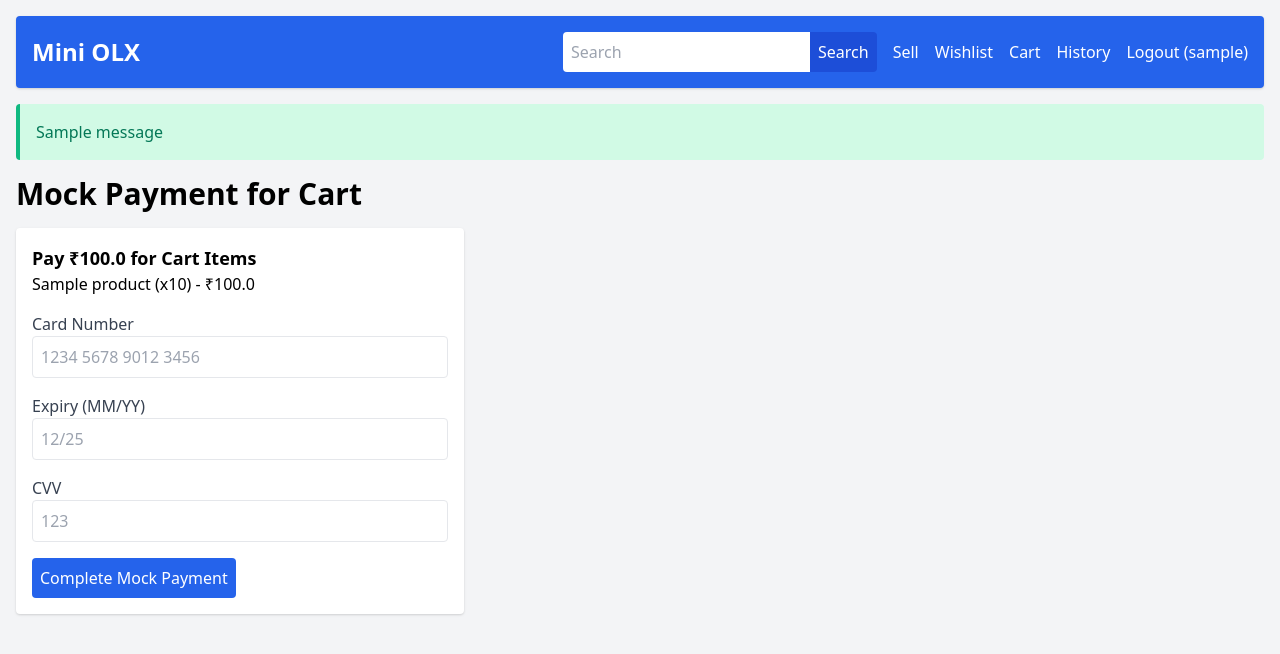
After one commit to AbiVarsanP/Mini-OLX, a Flask app: page /buy_cart in a window 1280 px wide. The commit adds this page. Shown: the top 654 px of the page. Run offline with Flask 3, Linux system fonts and the light colour scheme; the visitor is signed in with stand-in values (Sample User, id 1); tables that the repository leaves empty hold one stand-in row (values such as "Sample post"); one stand-in notice (Sample message) is shown.

Commit message:
mini olx updated

```diff
--- a/app.py
+++ b/app.py
@@ -1,22 +1,40 @@
-from flask import Flask, render_template, request, redirect, url_for, flash, session
+from flask import Flask, render_template, request, redirect, url_for, flash, session, send_from_directory
 import sqlite3
 from werkzeug.security import generate_password_hash, check_password_hash
 from datetime import datetime
+import os
+from werkzeug.utils import secure_filename
 
 app = Flask(__name__)
 app.secret_key = 'your_secret_key'
+app.config['UPLOAD_FOLDER'] = 'static/uploads'
+app.config['ALLOWED_EXTENSIONS'] = {'png', 'jpg', 'jpeg', 'gif'}
+
+def allowed_file(filename):
+    return '.' in filename and filename.rsplit('.', 1)[1].lower() in app.config['ALLOWED_EXTENSIONS']
 
 def get_db():
     conn = sqlite3.connect('olx.db')
     conn.row_factory = sqlite3.Row
     return conn
 
+@app.route('/debug/uploads')
+def debug_uploads():
+    upload_folder = app.config['UPLOAD_FOLDER']
+    files = os.listdir(upload_folder) if os.path.exists(upload_folder) else []
+    return render_template('debug_uploads.html', files=files)
+
 @app.route('/')
 def index():
+    category = request.args.get('category', '')
     conn = get_db()
-    products = conn.execute('SELECT * FROM products WHERE sold = 0').fetchall()
+    if category:
+        products = conn.execute('SELECT * FROM products WHERE sold = 0 AND category = ?', (category,)).fetchall()
+    else:
+        products = conn.execute('SELECT * FROM products WHERE sold = 0').fetchall()
+    categories = conn.execute('SELECT DISTINCT category FROM products WHERE sold = 0').fetchall()
     conn.close()
-    return render_template('index.html', products=products)
+    return render_template('index.html', products=products, categories=categories, selected_category=category)
 
 @app.route('/register', methods=['GET', 'POST'])
 def register():
@@ -71,11 +89,21 @@ def sell():
         title = request.form['title']
         description = request.form['description']
         price = float(request.form['price'])
+        category = request.form['category']
         user_id = session['user_id']
+        image_path = None
+
+        if 'image' in request.files:
+            file = request.files['image']
+            if file and allowed_file(file.filename):
+                filename = secure_filename(file.filename)
+                file.save(os.path.join(app.config['UPLOAD_FOLDER'], filename))
+                image_path = f'uploads/{filename}'
+                flash(f'Image uploaded: {image_path}')
 
         conn = get_db()
-        conn.execute('INSERT INTO products (title, description, price, user_id) VALUES (?, ?, ?, ?)',
-                     (title, description, price, user_id))
+        conn.execute('INSERT INTO products (title, description, price, category, user_id, image_path) VALUES (?, ?, ?, ?, ?, ?)',
+                     (title, description, price, category, user_id, image_path))
         conn.commit()
         conn.close()
         flash('Product listed successfully!')
@@ -90,7 +118,7 @@ def product(id):
     conn.close()
     return render_template('product.html', product=product)
 
-@app.route('/buy/<int:id>')
+@app.route('/buy/<int:id>', methods=['GET', 'POST'])
 def buy(id):
     if 'user_id' not in session:
         flash('Please login to buy products!')
@@ -98,12 +126,67 @@ def buy(id):
 
     conn = get_db()
     product = conn.execute('SELECT * FROM products WHERE id = ?', (id,)).fetchone()
-    if product and product['sold'] == 0:
-        conn.execute('UPDATE products SET sold = 1, buyer_id = ? WHERE id = ?', (session['user_id'], id))
-        conn.commit()
-        flash('Product purchased successfully!')
+
+    if request.method == 'POST':
+        if product and product['sold'] == 0:
+            # Simulate payment processing
+            card_number = request.form.get('card_number')
+            expiry = request.form.get('expiry')
+            cvv = request.form.get('cvv')
+
+            # Basic validation (for demo purposes)
+            if card_number and len(card_number) >= 12 and expiry and cvv and len(cvv) >= 3:
+                conn.execute('UPDATE products SET sold = 1, buyer_id = ? WHERE id = ?', (session['user_id'], id))
+                conn.commit()
+                flash('Mock payment successful! Product purchased.')
+                conn.close()
+                return redirect(url_for('index'))
+            else:
+                flash('Invalid payment details!')
+                conn.close()
+                return render_template('payment.html', product=product)
+        flash('Product not available!')
+        conn.close()
+        return redirect(url_for('index'))
+
     conn.close()
-    return redirect(url_for('index'))
+    return render_template('buy.html', product=product)
+
+@app.route('/buy_cart', methods=['GET', 'POST'])
+def buy_cart():
+    if 'user_id' not in session:
+        flash('Please login to buy products!')
+        return redirect(url_for('login'))
+
+    conn = get_db()
+    cart_items = conn.execute('SELECT p.*, c.quantity FROM products p JOIN cart c ON p.id = c.product_id WHERE c.user_id = ?', (session['user_id'],)).fetchall()
+
+    if not cart_items:
+        flash('Your cart is empty!')
+        conn.close()
+        return redirect(url_for('cart'))
+
+    if request.method == 'POST':
+        card_number = request.form.get('card_number')
+        expiry = request.form.get('expiry')
+        cvv = request.form.get('cvv')
+
+        if card_number and len(card_number) >= 12 and expiry and cvv and len(cvv) >= 3:
+            for item in cart_items:
+                if item['sold'] == 0:
+                    conn.execute('UPDATE products SET sold = 1, buyer_id = ? WHERE id = ?', (session['user_id'], item['id']))
+            conn.execute('DELETE FROM cart WHERE user_id = ?', (session['user_id'],))
+            conn.commit()
+            flash('Mock payment successful! Cart purchased.')
+            conn.close()
+            return redirect(url_for('index'))
+        else:
+            flash('Invalid payment details!')
+            conn.close()
+            return render_template('payment_cart.html', cart_items=cart_items, total_price=sum(item['price'] * item['quantity'] for item in cart_items))
+
+    conn.close()
+    return render_template('payment_cart.html', cart_items=cart_items, total_price=sum(item['price'] * item['quantity'] for item in cart_items))
 
 @app.route('/wishlist')
 def wishlist():
@@ -129,6 +212,53 @@ def add_to_wishlist(id):
     flash('Added to wishlist!')
     return redirect(url_for('product', id=id))
 
+@app.route('/cart')
+def cart():
+    if 'user_id' not in session:
+        flash('Please login to view cart!')
+        return redirect(url_for('login'))
+
+    conn = get_db()
+    cart_items = conn.execute('SELECT p.*, c.quantity FROM products p JOIN cart c ON p.id = c.product_id WHERE c.user_id = ?', (session['user_id'],)).fetchall()
+    total_price = sum(item['price'] * item['quantity'] for item in cart_items)
+    conn.close()
+    return render_template('cart.html', cart_items=cart_items, total_price=total_price)
+
+@app.route('/add_to_cart/<int:id>', methods=['POST'])
+def add_to_cart(id):
+    if 'user_id' not in session:
+        flash('Please login to add to cart!')
+        return redirect(url_for('login'))
+
+    quantity = int(request.form.get('quantity', 1))
+    conn = get_db()
+    product = conn.execute('SELECT * FROM products WHERE id = ?', (id,)).fetchone()
+
+    if product and product['sold'] == 0:
+        conn.execute('INSERT OR IGNORE INTO cart (user_id, product_id, quantity) VALUES (?, ?, ?)',
+                     (session['user_id'], id, quantity))
+        conn.execute('UPDATE cart SET quantity = quantity + ? WHERE user_id = ? AND product_id = ?',
+                     (quantity, session['user_id'], id))
+        conn.commit()
+        flash('Added to cart!')
+    else:
+        flash('Product not available!')
+    conn.close()
+    return redirect(url_for('product', id=id))
+
+@app.route('/remove_from_cart/<int:id>')
+def remove_from_cart(id):
+    if 'user_id' not in session:
+        flash('Please login to modify cart!')
+        return redirect(url_for('login'))
+
+    conn = get_db()
+    conn.execute('DELETE FROM cart WHERE user_id = ? AND product_id = ?', (session['user_id'], id))
+    conn.commit()
+    conn.close()
+    flash('Removed from cart!')
+    return redirect(url_for('cart'))
+
 @app.route('/history')
 def history():
     if 'user_id' not in session:
@@ -151,14 +281,17 @@ def search():
                      (session['user_id'], query, datetime.now()))
         conn.commit()
         products = conn.execute('SELECT * FROM products WHERE title LIKE ? AND sold = 0', (f'%{query}%',)).fetchall()
+        categories = conn.execute('SELECT DISTINCT category FROM products WHERE sold = 0').fetchall()
         conn.close()
     else:
         conn = get_db()
         products = conn.execute('SELECT * FROM products WHERE sold = 0').fetchall()
+        categories = conn.execute('SELECT DISTINCT category FROM products WHERE sold = 0').fetchall()
         conn.close()
-    return render_template('index.html', products=products, query=query)
+    return render_template('index.html', products=products, query=query, categories=categories)
 
 if __name__ == '__main__':
+    os.makedirs(app.config['UPLOAD_FOLDER'], exist_ok=True)
     conn = get_db()
     conn.execute('''CREATE TABLE IF NOT EXISTS users (
         id INTEGER PRIMARY KEY AUTOINCREMENT,
@@ -170,15 +303,25 @@ if __name__ == '__main__':
         title TEXT NOT NULL,
         description TEXT,
         price REAL NOT NULL,
+        category TEXT NOT NULL,
         user_id INTEGER,
         sold INTEGER DEFAULT 0,
         buyer_id INTEGER,
+        image_path TEXT,
         FOREIGN KEY (user_id) REFERENCES users(id),
         FOREIGN KEY (buyer_id) REFERENCES users(id)
     )''')
     conn.execute('''CREATE TABLE IF NOT EXISTS wishlist (
         user_id INTEGER,
         product_id INTEGER,
+        PRIMARY KEY (user_id, product_id),
+        FOREIGN KEY (user_id) REFERENCES users(id),
+        FOREIGN KEY (product_id) REFERENCES products(id)
+    )''')
+    conn.execute('''CREATE TABLE IF NOT EXISTS cart (
+        user_id INTEGER,
+        product_id INTEGER,
+        quantity INTEGER DEFAULT 1,
         PRIMARY KEY (user_id, product_id),
         FOREIGN KEY (user_id) REFERENCES users(id),
         FOREIGN KEY (product_id) REFERENCES products(id)
--- a/templates/base.html
+++ b/templates/base.html
@@ -1,24 +1,23 @@
 <!DOCTYPE html>
-<html lang="en">
+<html>
 <head>
-    <meta charset="UTF-8">
-    <meta name="viewport" content="width=device-width, initial-scale=1.0">
     <title>Mini OLX</title>
-    <script src="https://cdn.tailwindcss.com"></script>
-    <link rel="stylesheet" href="{{ url_for('static', filename='css/style.css') }}">
+    <link rel="stylesheet" href="{{ url_for('static', filename='style.css') }}">
+    <link href="https://cdn.jsdelivr.net/npm/tailwindcss@2.2.19/dist/tailwind.min.css" rel="stylesheet">
 </head>
-<body class="bg-gray-100">
-    <nav class="bg-blue-600 text-white p-4">
+<body class="bg-gray-100 p-4">
+    <nav class="bg-blue-600 text-white p-4 mb-4 rounded shadow">
         <div class="container mx-auto flex justify-between items-center">
             <a href="{{ url_for('index') }}" class="text-2xl font-bold">Mini OLX</a>
             <div class="flex items-center space-x-4">
-                <form action="{{ url_for('search') }}" method="GET" class="flex">
-                    <input type="text" name="query" placeholder="Search products..." class="p-2 rounded-l-md" style="color:black;">
-                    <button type="submit" class="bg-blue-700 p-2 rounded-r-md">Search</button>
+                <form method="GET" action="{{ url_for('search') }}" class="flex">
+                    <input type="text" name="query" placeholder="Search" class="p-2 rounded-l">
+                    <button type="submit" class="bg-blue-700 p-2 rounded-r">Search</button>
                 </form>
                 {% if session.username %}
                     <a href="{{ url_for('sell') }}" class="hover:underline">Sell</a>
                     <a href="{{ url_for('wishlist') }}" class="hover:underline">Wishlist</a>
+                    <a href="{{ url_for('cart') }}" class="hover:underline">Cart</a>
                     <a href="{{ url_for('history') }}" class="hover:underline">History</a>
                     <a href="{{ url_for('logout') }}" class="hover:underline">Logout ({{ session.username }})</a>
                 {% else %}
@@ -28,16 +27,17 @@
             </div>
         </div>
     </nav>
-    <div class="container mx-auto p-4">
+    <div class="container mx-auto">
         {% with messages = get_flashed_messages() %}
             {% if messages %}
-                {% for message in messages %}
-                    <div class="bg-green-200 text-green-800 p-2 rounded mb-4">{{ message }}</div>
-                {% endfor %}
+                <div class="bg-green-100 border-l-4 border-green-500 text-green-700 p-4 mb-4 rounded">
+                    {% for message in messages %}
+                        <p>{{ message }}</p>
+                    {% endfor %}
+                </div>
             {% endif %}
         {% endwith %}
         {% block content %}{% endblock %}
     </div>
-    <script src="{{ url_for('static', filename='js/script.js') }}"></script>
 </body>
 </html>
--- /dev/null
+++ b/templates/payment_cart.html
@@ -0,0 +1,27 @@
+{% extends "base.html" %}
+{% block content %}
+<h1 class="text-3xl font-bold mb-4">Mock Payment for Cart</h1>
+<div class="bg-white p-4 rounded shadow max-w-md">
+    <p class="text-lg font-bold">Pay ₹{{ total_price }} for Cart Items</p>
+    <ul class="mb-4">
+        {% for item in cart_items %}
+            <li>{{ item.title }} (x{{ item.quantity }}) - ₹{{ item.price * item.quantity }}</li>
+        {% endfor %}
+    </ul>
+    <form method="POST" action="{{ url_for('buy_cart') }}">
+        <div class="mb-4">
+            <label for="card_number" class="block text-gray-700">Card Number</label>
+            <input type="text" name="card_number" id="card_number" class="w-full p-2 border rounded" placeholder="1234 5678 9012 3456" required>
+        </div>
+        <div class="mb-4">
+            <label for="expiry" class="block text-gray-700">Expiry (MM/YY)</label>
+            <input type="text" name="expiry" id="expiry" class="w-full p-2 border rounded" placeholder="12/25" required>
+        </div>
+        <div class="mb-4">
+            <label for="cvv" class="block text-gray-700">CVV</label>
+            <input type="text" name="cvv" id="cvv" class="w-full p-2 border rounded" placeholder="123" required>
+        </div>
+        <button type="submit" class="bg-blue-600 text-white p-2 rounded">Complete Mock Payment</button>
+    </form>
+</div>
+{% endblock %}
--- a/templates/wishlist.html
+++ b/templates/wishlist.html
@@ -4,9 +4,15 @@
 <div class="grid grid-cols-1 md:grid-cols-3 gap-4">
     {% for product in wishlist %}
         <div class="bg-white p-4 rounded shadow">
+            {% if product.image_path %}
+                <img src="{{ url_for('static', filename=product.image_path) }}" alt="{{ product.title }}" class="w-full h-48 object-cover mb-2 rounded" onerror="this.src='{{ url_for('static', filename='default_image.jpg') }}'">
+            {% else %}
+                <img src="{{ url_for('static', filename='default_image.jpg') }}" alt="No image available" class="w-full h-48 object-cover mb-2 rounded">
+            {% endif %}
             <h2 class="text-xl font-semibold">{{ product.title }}</h2>
             <p class="text-gray-600">{{ product.description }}</p>
             <p class="text-lg font-bold">₹{{ product.price }}</p>
+            <p class="text-gray-700">Category: {{ product.category }}</p>
             <a href="{{ url_for('product', id=product.id) }}" class="text-blue-600 hover:underline">View Details</a>
         </div>
     {% else %}
```
Also changed, not shown: templates/buy.html (added, +18 -0 lines), templates/cart.html (added, +28 -0 lines), templates/debug_uploads.html (added, +14 -0 lines), templates/history.html (+12 -0 lines), templates/index.html (+15 -0 lines), templates/payment.html (added, +22 -0 lines), templates/product.html (+10 -0 lines), templates/sell.html (+15 -1 lines), static/uploads/70_kar.jpg (added).
